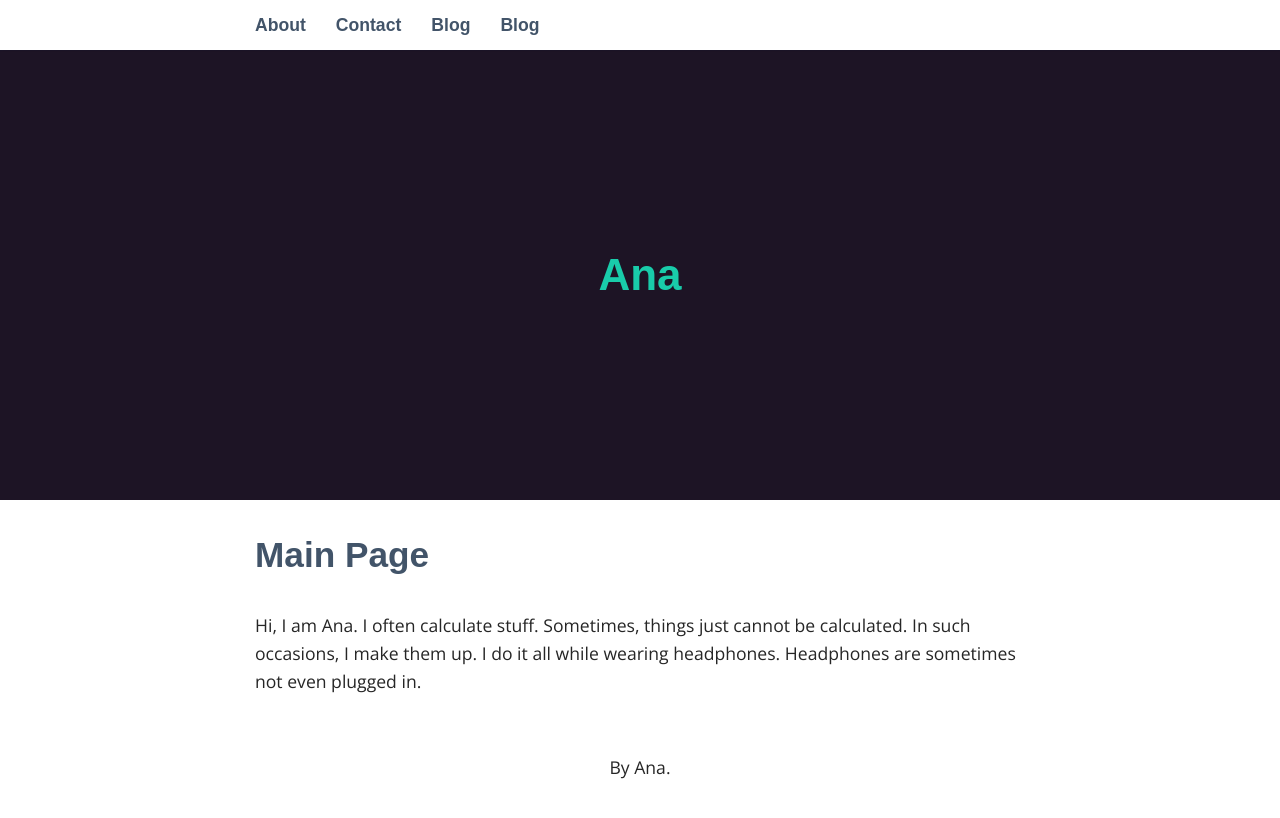
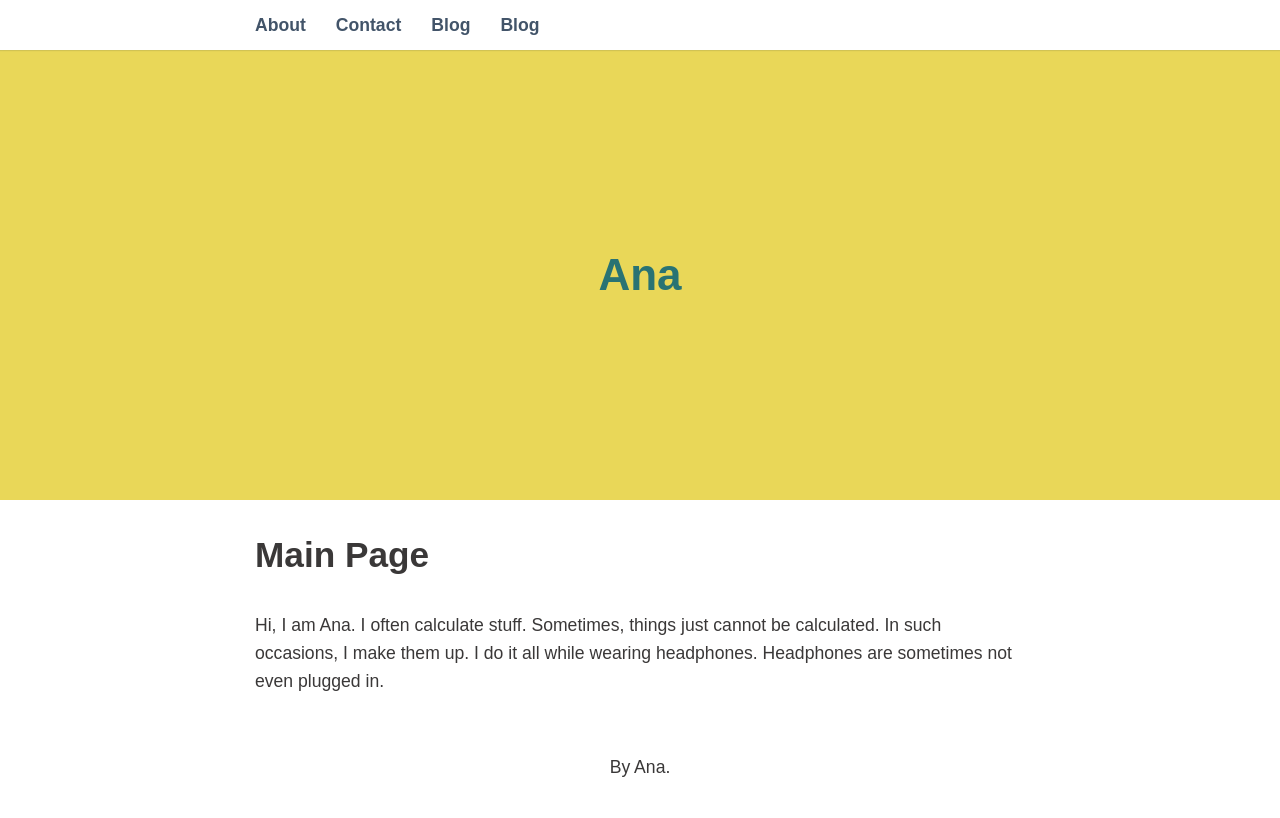
Before and after one commit to electro-swing/electro-swing.github.io, a Jekyll site: the page built from index.html, in a window 1280 px wide. Shown: the top 818 px of the page. Built offline with Jekyll 4.4.1, drawn with Linux system fonts in a browser that asks for light colours; some web fonts are replaced.

Commit message:
Update _base.scss

```diff
--- a/_sass/_base.scss
+++ b/_sass/_base.scss
@@ -1,13 +1,13 @@
 $content-width: 800px;
-$main: #19CCAA;
-$font-style: 'Open Sans', sans-serif;
-$font-color: #262626;
+$main: #297373;
+$font-style: 'Ariel', sans-serif;
+$font-color: #3a3838;
 $link-color: #425469;
 $link-hover-color: $main;
-$heading-font: 'Muli', sans-serif;
-$heading-font-color: #425469;
+$heading-font: 'Ariel', sans-serif;
+$heading-font-color: #3a3838;
 $light: #E7EDF4;
-$header:  #1D1425;
+$header: #E9D758;
 
 *,
 *::before,
```
